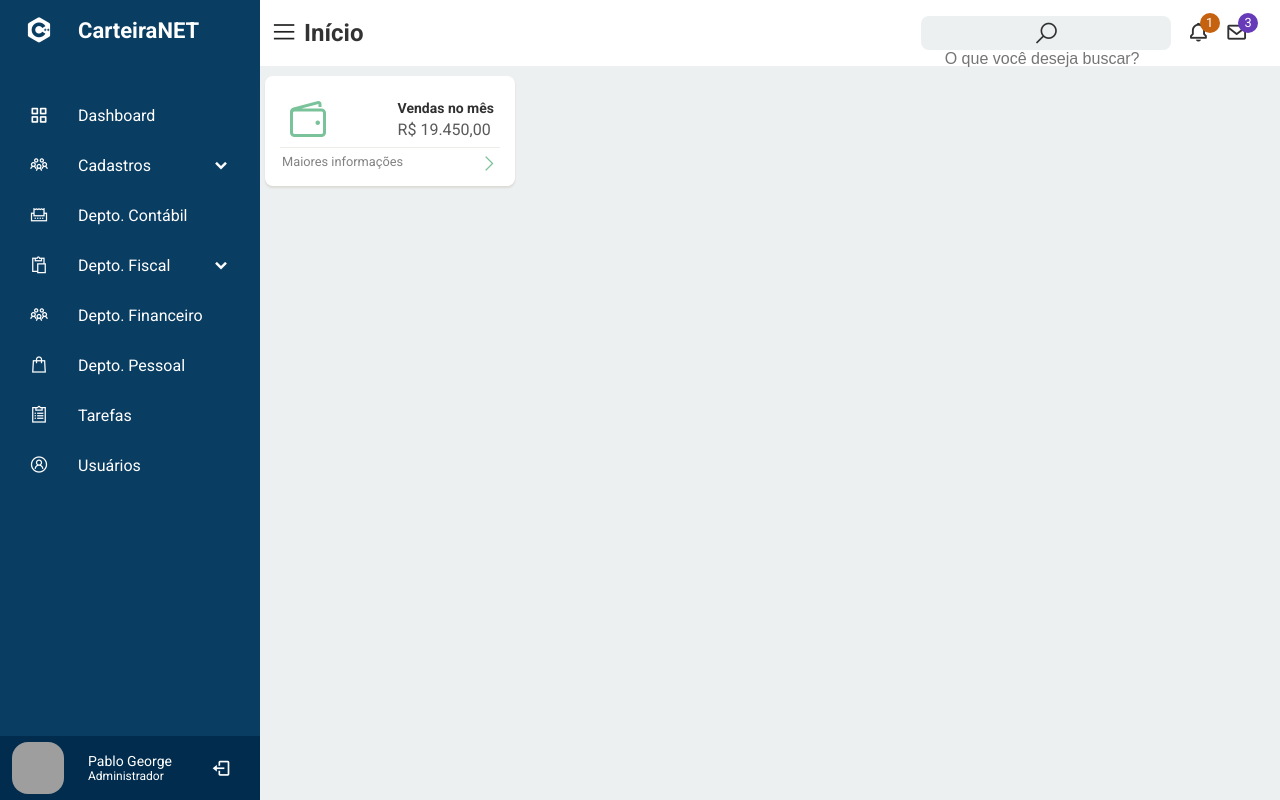
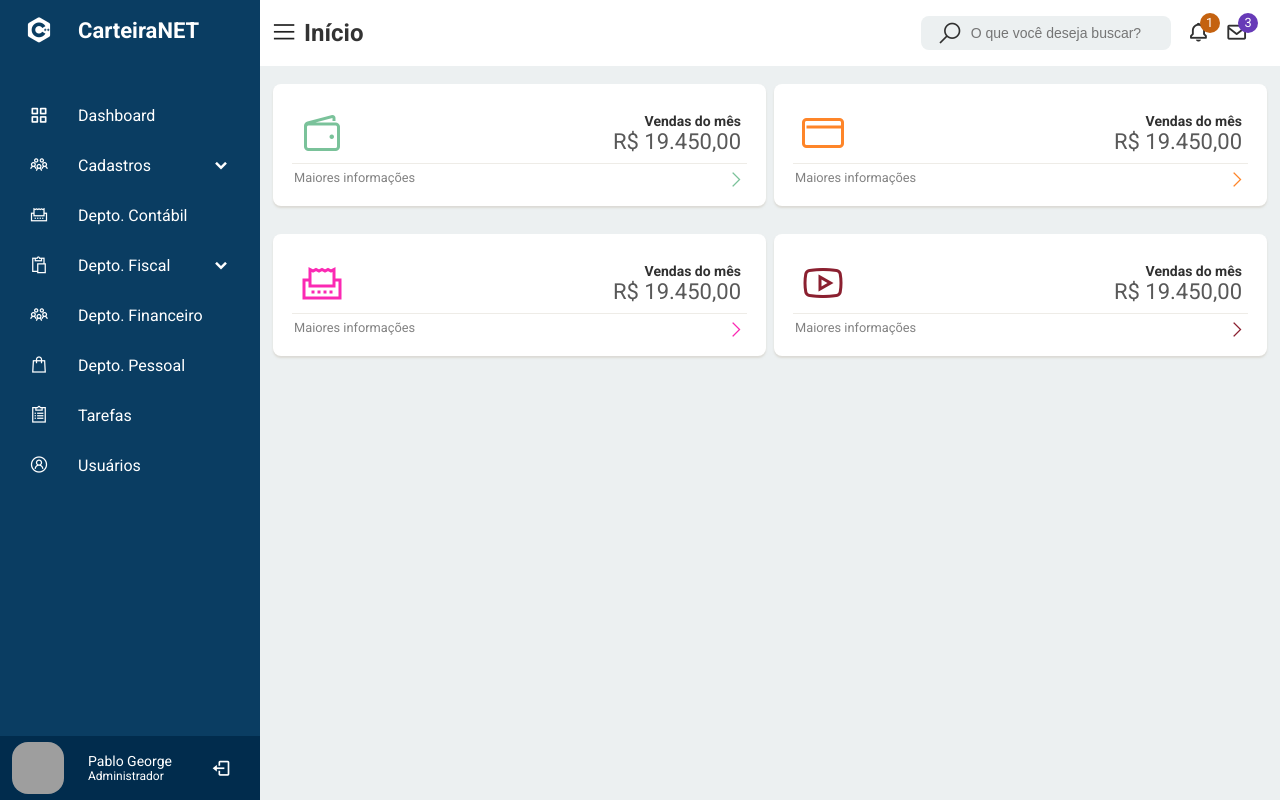
Before and after one commit to pablogeokar/nextjs-sc-dashboard, a Next.js app: page / in a window 1280 px wide. Built offline with nearby package versions, Linux system fonts and the light colour scheme; grey boxes are pictures that could not be loaded.

Commit message:
Inclusão do container de cards e ajustes no componente Card

```diff
--- a/src/components/Card/index.tsx
+++ b/src/components/Card/index.tsx
@@ -1,14 +1,21 @@
 import { Container } from './styles'
 
-export default function Card() {
+type CardType = {
+  title?: string
+  value?: string
+  iconClass?: string
+  iconColor?: string
+}
+
+export default function Card({ title, value, iconClass, iconColor }: CardType) {
   return (
-    <Container>
+    <Container iconColor={iconColor}>
       <div className="content">
         <div className="header">
-          <i className="las la-wallet"></i>
+          <i className={iconClass}></i>
           <div>
-            <span>Vendas no mês</span>
-            <span>R$ 19.450,00</span>
+            <span>{title}</span>
+            <span>{value}</span>
           </div>
         </div>
 
--- a/src/components/Card/styles.ts
+++ b/src/components/Card/styles.ts
@@ -1,9 +1,10 @@
 import styled from 'styled-components'
 
-export const Container = styled.div`
-  max-width: 250px;
-  //height: 320px;
+type ContainerProps = {
+  iconColor?: string
+}
 
+export const Container = styled.div<ContainerProps>`
   display: flex;
   flex-direction: column;
   justify-content: space-between;
@@ -13,6 +14,32 @@ export const Container = styled.div`
   color: #252422;
   margin-bottom: 20px;
   position: relative;
+  padding: 4px;
+  cursor: pointer;
+
+  &:hover{
+    background-color: ${props => props.iconColor};
+
+    .header{
+      color: #fff;
+
+      & span:last-child{
+        font-size: 28px;
+      }
+
+      i{
+        color: #fff;
+      }
+    }
+    .footer {
+      color: #fff;
+      opacity: 1;
+
+      i{
+        color: #fff;
+      }
+    }
+  }
 
   .content{
     display: flex;
@@ -23,7 +50,7 @@ export const Container = styled.div`
 
     i{
       font-size: 48px;
-      color: #7ac29a;
+      color: ${props => props.iconColor};
     }
 
    .header{
@@ -31,19 +58,27 @@ export const Container = styled.div`
       justify-content: space-between;
       align-items: center;
       border-bottom: 1px solid #eeece7;
-      padding: 4px;
+      padding: 6px;
 
       i{
         width: 100px;
+        transition: all ease-in-out 0.3s;
+
+        &:hover{
+          font-size: 60px;
+        }
       }
 
       & div{
         display: flex;
         flex-direction: column;
+        align-items: flex-end;
+        //padding: 4px;
 
         & span{
           opacity: .8;
-          padding: 2px;
+          //padding: 2px;
+          font-size: 22px;
         }
 
         & span:first-of-type{
--- a/src/components/Search/styles.ts
+++ b/src/components/Search/styles.ts
@@ -18,7 +18,7 @@ export const Container = styled.div`
 
   input{
     padding: 4px;
-    font-size: 16px;
+    font-size: 14px;
     margin-left: 4px;
     color: #303030;
     background: transparent;
--- /dev/null
+++ b/src/containers/CardsContainer/index.tsx
@@ -0,0 +1,16 @@
+import { ReactNode } from 'react';
+import { Container } from './styles'
+
+type CardsType = {
+  minWidth?: string
+  maxWidth?: string
+  children: ReactNode
+}
+
+export function CardsContainer({ minWidth = '330px', maxWidth = '1fr', children }: CardsType) {
+  return (
+    <Container minWidth={minWidth} maxWidth={maxWidth}>
+      {children}
+    </Container>
+  )
+}
--- /dev/null
+++ b/src/containers/CardsContainer/styles.ts
@@ -0,0 +1,14 @@
+import styled from 'styled-components'
+
+type ContainerProps = {
+  minWidth: string
+  maxWidth: string
+}
+
+export const Container = styled.div<ContainerProps>`
+  display: grid;
+  grid-gap: 8px;
+  grid-template-columns: repeat(auto-fit, minmax(${props => props.minWidth}, ${props => props.maxWidth}));
+  padding: 8px;
+  justify-content: center;
+`
--- a/src/pages/index.tsx
+++ b/src/pages/index.tsx
@@ -2,6 +2,7 @@ import Card from '../components/Card';
 import Header from '../components/Header'
 import Sidebar from '../components/Sidebar'
 import Content from './../components/Content/index';
+import { CardsContainer } from '../containers/CardsContainer/index';
 
 export default function Home() {
   return (
@@ -9,7 +10,12 @@ export default function Home() {
       <Header />
       <Sidebar />
       <Content>
-        <Card />
+        <CardsContainer>
+          <Card iconClass="las la-wallet" iconColor=" #7ac29a" title="Vendas do mês" value="R$ 19.450,00" />
+          <Card iconClass="lar la-credit-card" iconColor="#fe8529" title="Vendas do mês" value="R$ 19.450,00" />
+          <Card iconClass="las la-receipt" iconColor="#fb29b3" title="Vendas do mês" value="R$ 19.450,00" />
+          <Card iconClass="lab la-youtube" iconColor="#8b2030" title="Vendas do mês" value="R$ 19.450,00" />
+        </CardsContainer>
       </Content>
     </>
   )
```
Also changed, not shown: 1 other file (tests, documents, lock files or other folders).
